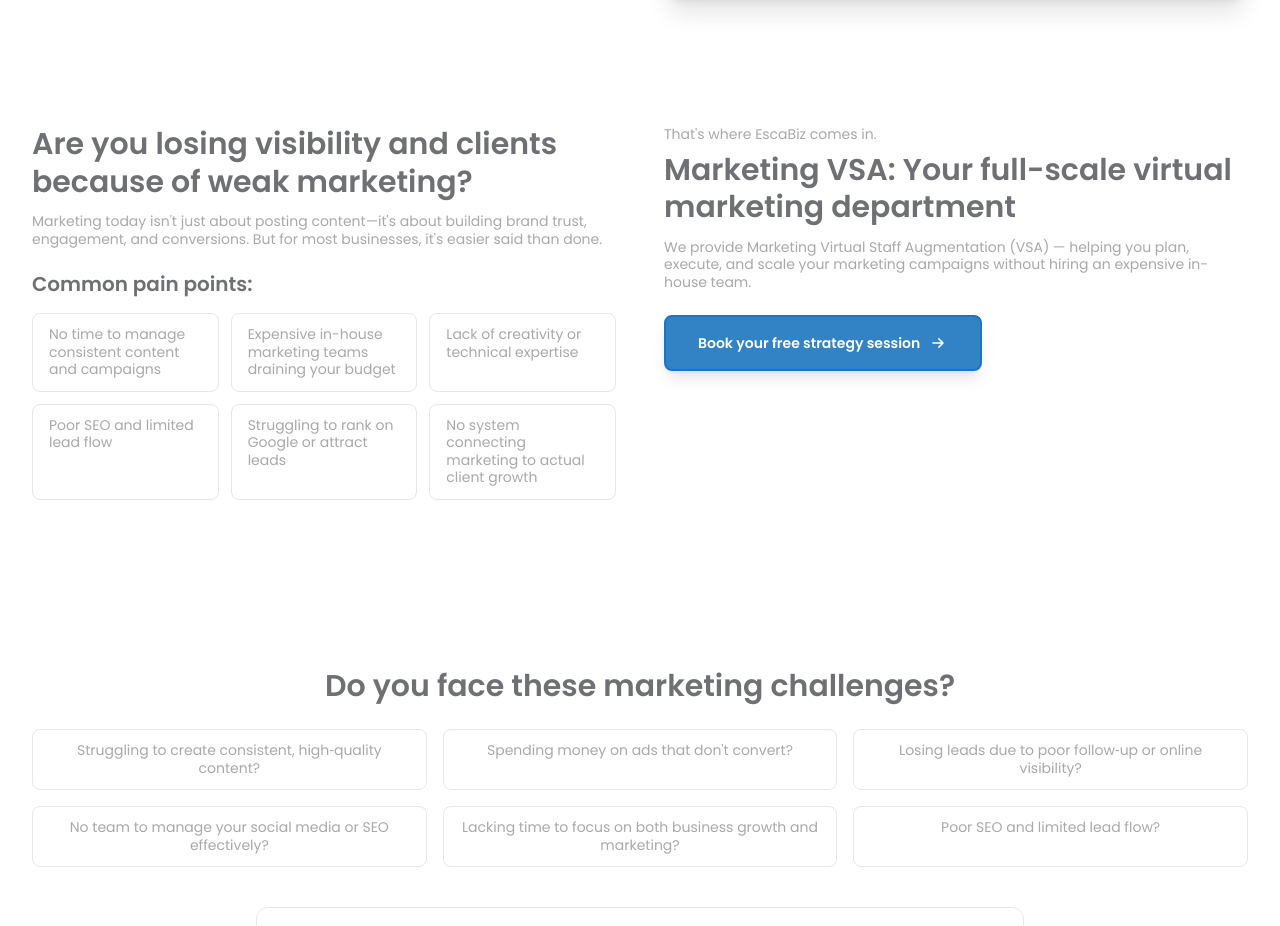
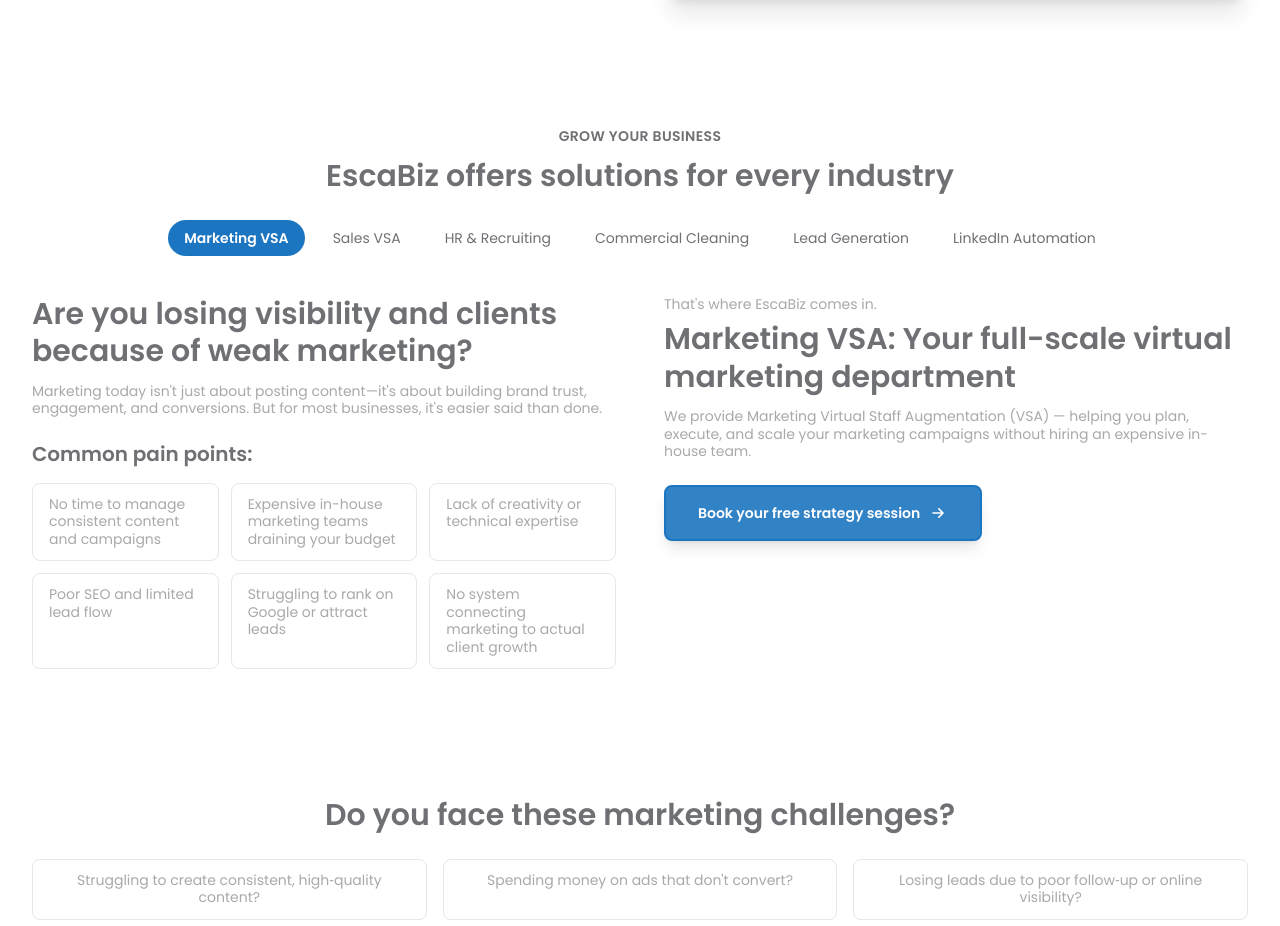
Before and after one commit to Sharmeen-Rauf/escabiz, a Next.js app: page /virtual-staff-augmentation/marketing-vsa in a window 1280 px wide. Shown: the part 1026-1952 px from the top of the page. Built offline with nearby package versions, Linux system fonts and the light colour scheme.

Commit message:
Enhance Marketing VSA page: add subtitle, main heading, and industry navigation buttons for improved content structure and user engagement.

```diff
--- a/src/app/virtual-staff-augmentation/marketing-vsa/page.tsx
+++ b/src/app/virtual-staff-augmentation/marketing-vsa/page.tsx
@@ -100,7 +100,45 @@ export default function MarketingVSAPage() {
         {/* Problem / Solution split */}
         <section className="w-full bg-white py-10 md:py-14 lg:py-16">
           <div className="w-full max-w-7xl mx-auto px-4 sm:px-6 lg:px-8">
-            <div className="grid grid-cols-1 lg:grid-cols-2 gap-8 lg:gap-12 items-start mb-10">
+            {/* Subtitle */}
+            <div className="text-center mb-3">
+              <p className="text-xs sm:text-xs md:text-sm font-semibold text-[#6f7074] uppercase tracking-wide">
+                Grow your business
+              </p>
+            </div>
+
+            {/* Main Heading */}
+            <div className="text-center mb-6">
+              <h5 className="text-lg sm:text-xl md:text-2xl lg:text-3xl font-semibold text-[#6f7074] leading-tight">
+                EscaBiz offers solutions for every industry
+              </h5>
+            </div>
+
+            {/* Industry Navigation Buttons */}
+            <div className="flex flex-wrap justify-center items-center gap-3 mb-10">
+              <button className="px-4 py-2 rounded-full bg-[#1c75c0] text-white text-xs sm:text-sm font-semibold hover:bg-[#1565a0] transition-colors duration-300">
+                Marketing VSA
+              </button>
+              <button className="px-4 py-2 text-[#6f7074] text-xs sm:text-sm font-normal hover:text-[#1c75c0] transition-colors duration-300">
+                Sales VSA
+              </button>
+              <button className="px-4 py-2 text-[#6f7074] text-xs sm:text-sm font-normal hover:text-[#1c75c0] transition-colors duration-300">
+                HR & Recruiting
+              </button>
+              <button className="px-4 py-2 text-[#6f7074] text-xs sm:text-sm font-normal hover:text-[#1c75c0] transition-colors duration-300">
+                Commercial Cleaning
+              </button>
+              <button className="px-4 py-2 text-[#6f7074] text-xs sm:text-sm font-normal hover:text-[#1c75c0] transition-colors duration-300">
+                Lead Generation
+              </button>
+              <button className="px-4 py-2 text-[#6f7074] text-xs sm:text-sm font-normal hover:text-[#1c75c0] transition-colors duration-300">
+                LinkedIn Automation
+              </button>
+            </div>
+
+            {/* Two Column Layout */}
+            <div className="grid grid-cols-1 lg:grid-cols-2 gap-8 lg:gap-12 items-start">
+              {/* Left Column - Problem Statement */}
               <div className="flex flex-col">
                 <h5 className="text-lg sm:text-xl md:text-2xl lg:text-3xl font-semibold text-[#6f7074] leading-tight mb-3">
                   Are you losing visibility and clients because of weak marketing?
@@ -131,6 +169,8 @@ export default function MarketingVSAPage() {
                   ))}
                 </div>
               </div>
+
+              {/* Right Column - Solution */}
               <div className="flex flex-col">
                 <p className="text-xs sm:text-xs md:text-sm text-[#a9a9a9] leading-tight font-normal mb-2">
                   That&apos;s where EscaBiz comes in.
```
